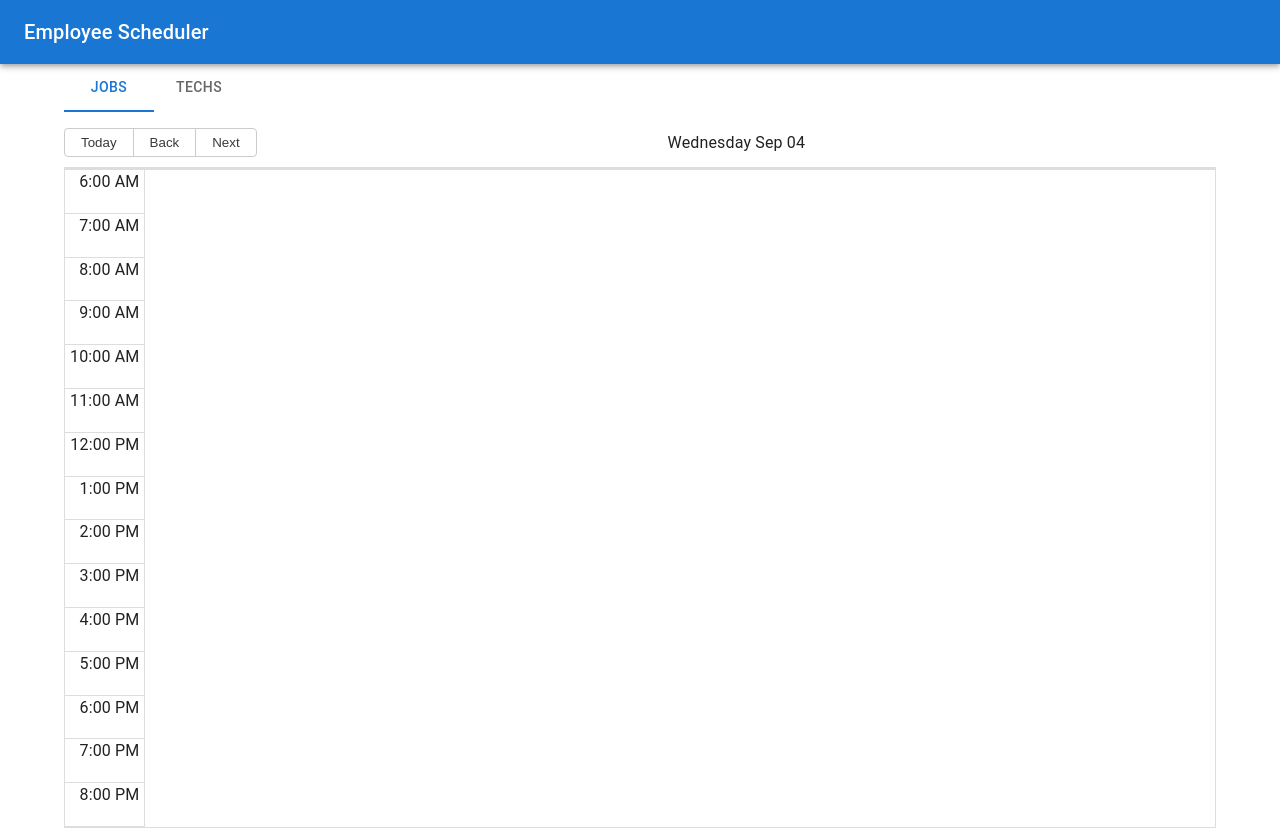
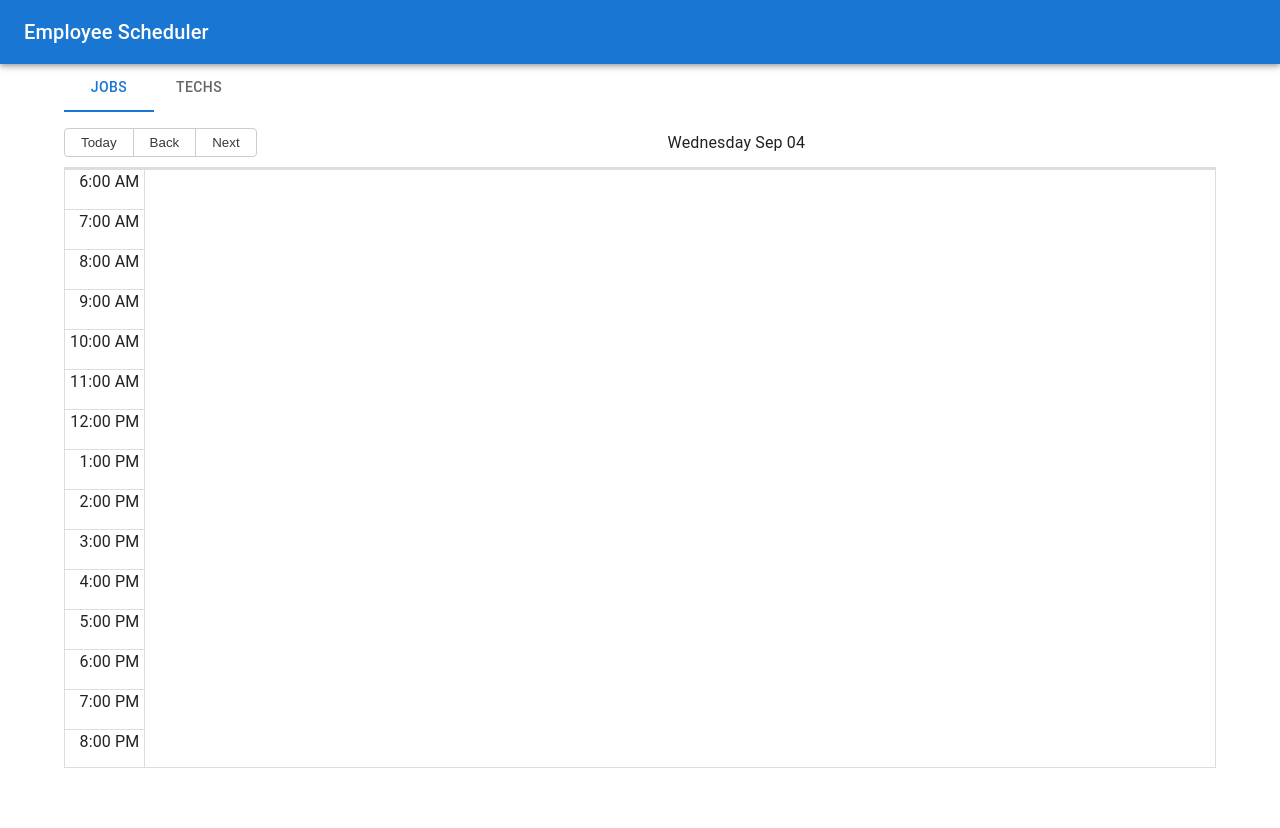
Before and after one commit to HenskiS/employee-scheduler, a React (Create React App) app in the folder client/: page / in a window 1280 px wide. After the commit the page ends 800 px from the top, so only its background shows below. Built offline with nearby package versions, Linux system fonts and the light colour scheme; no server answers.

Commit message:
Cal fits on page

```diff
--- a/client/src/components/Calendar.js
+++ b/client/src/components/Calendar.js
@@ -1,3 +1,6 @@
+// This is my calendar React component.
+// I don't want the calendar component to ever extend beyong the bottom of the page
+// Don't reoutput the whole component, just the code I need to add, and where I need to add it.
 import React, { useState, useEffect } from 'react';
 import axios from '../api/axios';
 import { Calendar, momentLocalizer } from 'react-big-calendar';
@@ -94,9 +97,15 @@ const MyCalendar = () => {
     }
   };
 
+  const calendarStyle = {
+    flex: 1,
+    minHeight: 0,
+    overflowX: 'auto',
+    overflowY: 'auto'
+  };
 
   return (
-    <div>
+    <div className='cal-container'>
         {isDialogOpen && (
             <EventDialog
                 open={isDialogOpen}
@@ -125,11 +134,10 @@ const MyCalendar = () => {
             onSelectEvent={handleSelectEvent}
             onSelectSlot={handleSelectSlot}
             selectable={true}
-            style={{ height: 'calc(100vh - 100px)' }}
+            style={calendarStyle}
         />
     </div>
   );
 };
 
 export default MyCalendar;
-//test
--- a/client/src/index.css
+++ b/client/src/index.css
@@ -88,3 +88,9 @@ td:hover {
 .column-resizer:hover {
   background-color: #999;
 }
+
+.cal-container {
+  height: 80vh;
+  display: flex;
+  flex-direction: column;
+};
```
Also changed, not shown: 2 other files (tests, documents, lock files or other folders).
